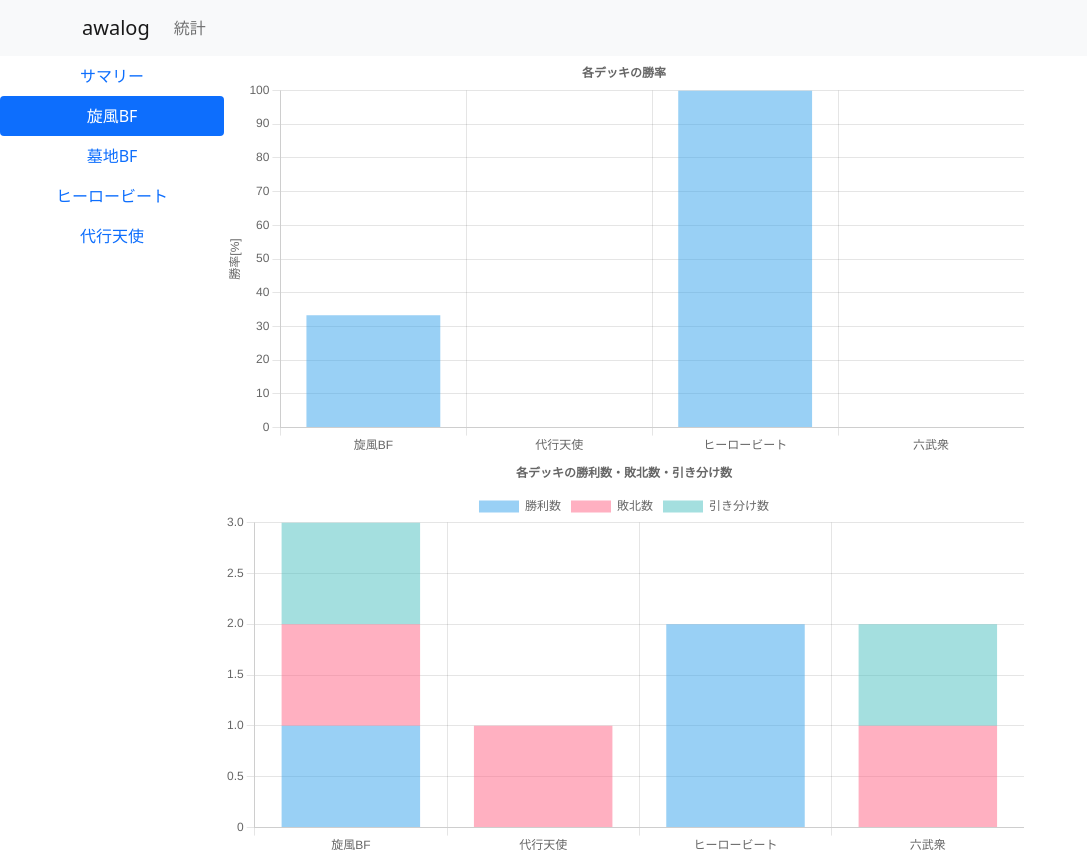
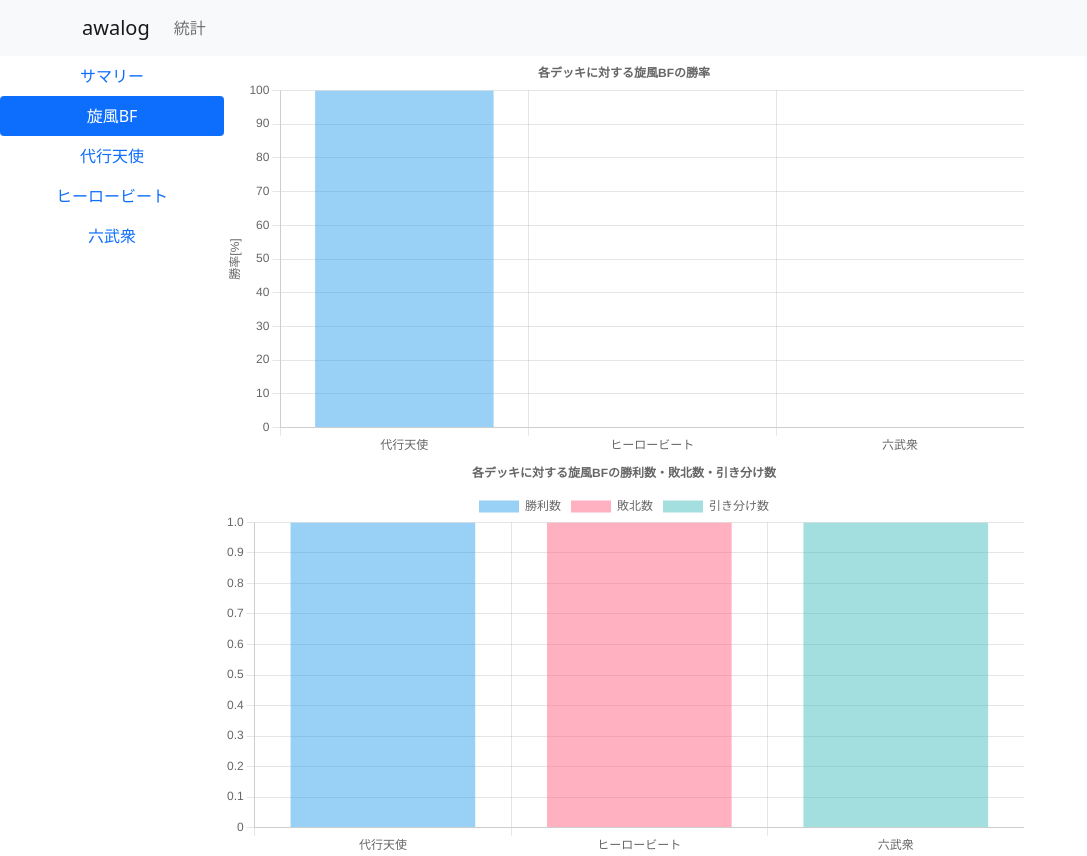
Before and after one commit to dateshi/awalog, a React (Create React App) app in the folder frontend/: page /stats in a window 1280 px wide. Both pictures are taken after a click on the button "旋風BF". Shown: the whole page, without its empty margins (0-1087 px from the left). Built offline with nearby package versions, Linux system fonts and the light colour scheme.

Commit message:
デッキ個別の勝率・統計を表示できるようにした

```diff
--- a/frontend/src/Stats/Body.tsx
+++ b/frontend/src/Stats/Body.tsx
@@ -1,5 +1,6 @@
 import { useState } from "react";
 import { Result } from "../result";
+import Detail from "./Detail";
 import Sidebar from "./Sidebar";
 import Summary from "./Summary";
 
@@ -14,7 +15,11 @@ const Body = (props: Props) => {
   return (
     <div className="body">
       <Sidebar decks={decks} selectedDeck={deck} setDeck={setDeck} />
-      <Summary results={results} />
+      {deck === "サマリー" ? (
+        <Summary results={results} />
+      ) : (
+        <Detail results={results} deck={deck} />
+      )}
     </div>
   );
 };
--- /dev/null
+++ b/frontend/src/Stats/Detail.tsx
@@ -0,0 +1,137 @@
+import { Bar } from "react-chartjs-2";
+import {
+  Chart as ChartJS,
+  CategoryScale,
+  LinearScale,
+  BarElement,
+  Title,
+  Tooltip,
+  Legend,
+} from "chart.js";
+import { Result } from "../result";
+
+ChartJS.register(
+  CategoryScale,
+  LinearScale,
+  BarElement,
+  Title,
+  Tooltip,
+  Legend
+);
+
+type Props = {
+  results: Result[];
+  deck: string;
+};
+
+const calcStats = (results: Result[], deck: string) => {
+  const summary: Record<string, { win: number; lose: number; draw: number }> =
+    {};
+  results
+    .filter(
+      ([p1, p2]) =>
+        (p1.deck === deck && p2.deck !== deck) ||
+        (p1.deck !== deck, p2.deck === deck)
+    )
+    .forEach(([p1, p2]) => {
+      const [you, opponent] = p1.deck === deck ? [p1, p2] : [p2, p1];
+      if (!(opponent.deck in summary)) {
+        summary[opponent.deck] = { win: 0, lose: 0, draw: 0 };
+      }
+      if (you.lp > 0) {
+        summary[opponent.deck].win++;
+      } else if (opponent.lp > 0) {
+        summary[opponent.deck].lose++;
+      } else {
+        summary[opponent.deck].draw++;
+      }
+    });
+  return summary;
+};
+
+const Detail = (props: Props) => {
+  const { results, deck } = props;
+  const summary = calcStats(results, deck);
+  const decks = Object.keys(summary);
+  const wp = Object.values(summary).map(
+    ({ win, lose, draw }) => (100 * win) / (win + lose + draw)
+  );
+  const win = Object.values(summary).map(({ win }) => win);
+  const lose = Object.values(summary).map(({ lose }) => lose);
+  const draw = Object.values(summary).map(({ draw }) => draw);
+  return (
+    <div className="main">
+      <Bar
+        options={{
+          scales: {
+            y: {
+              title: {
+                display: true,
+                text: "勝率[%]",
+              },
+            },
+          },
+          plugins: {
+            title: {
+              display: true,
+              text: `各デッキに対する${deck}の勝率`,
+            },
+            legend: {
+              display: false,
+            },
+          },
+        }}
+        data={{
+          labels: decks,
+          datasets: [
+            {
+              label: "勝率",
+              data: wp,
+              backgroundColor: "rgba(53, 162, 235, 0.5)",
+            },
+          ],
+        }}
+      />
+      <Bar
+        options={{
+          scales: {
+            x: {
+              stacked: true,
+            },
+            y: {
+              stacked: true,
+            },
+          },
+          plugins: {
+            title: {
+              display: true,
+              text: `各デッキに対する${deck}の勝利数・敗北数・引き分け数`,
+            },
+          },
+        }}
+        data={{
+          labels: decks,
+          datasets: [
+            {
+              label: "勝利数",
+              data: win,
+              backgroundColor: "rgba(53, 162, 235, 0.5)",
+            },
+            {
+              label: "敗北数",
+              data: lose,
+              backgroundColor: "rgb(255, 99, 132, 0.5)",
+            },
+            {
+              label: "引き分け数",
+              data: draw,
+              backgroundColor: "rgb(75, 192, 192, 0.5)",
+            },
+          ],
+        }}
+      />
+    </div>
+  );
+};
+
+export default Detail;
--- a/frontend/src/Stats/index.tsx
+++ b/frontend/src/Stats/index.tsx
@@ -5,7 +5,7 @@ import "./style.scss";
 
 const Stats = () => {
   // TODO: APIで取得したデッキ一覧にする
-  const decks = ["旋風BF", "墓地BF", "ヒーロービート", "代行天使"];
+  const decks = ["旋風BF", "代行天使", "ヒーロービート", "六武衆"];
 
   // TODO: APIで取得した結果一覧にする
   const results: Result[] = [
```
